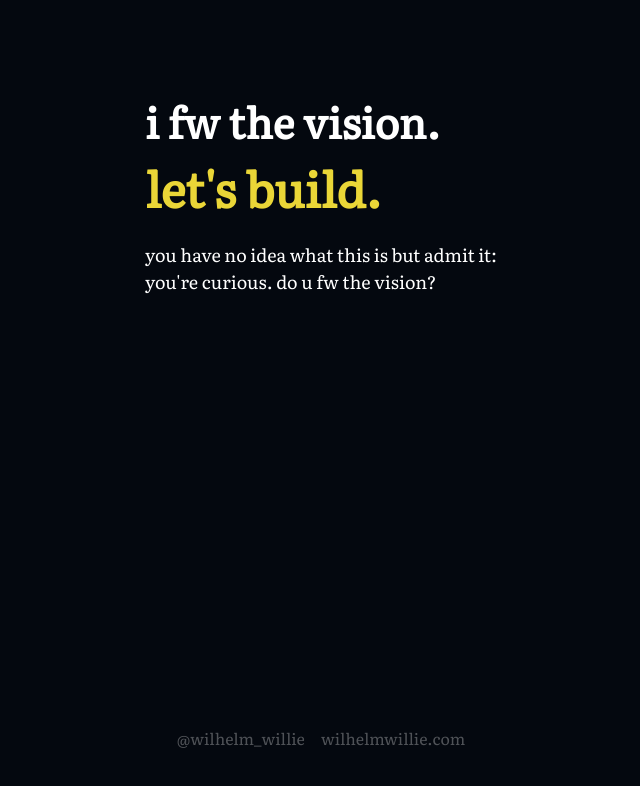
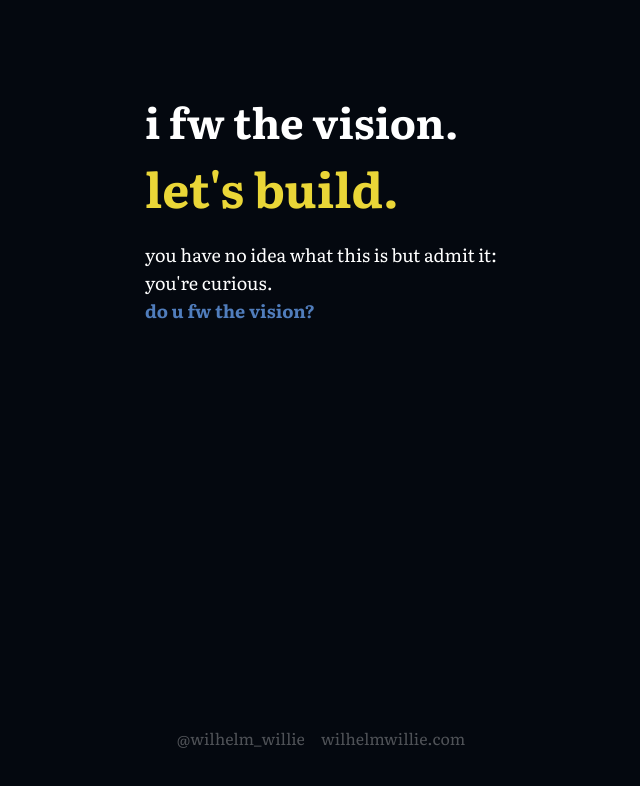
Before and after one commit to WilhelmWillie/ifwthevision.build, a Next.js app: page / in a window 1280 px wide. Shown: the top 786 px of the page, without its empty margins (319-959 px from the left). Built offline with nearby package versions, Linux system fonts and the light colour scheme.

Commit message:
🖨 Typography style adjustments

```diff
--- a/components/Landing.js
+++ b/components/Landing.js
@@ -7,7 +7,9 @@ export default () => (
     <Tease>
       You have no idea what this is but admit it:
       <br />
-      you're curious. Do u fw the vision?
+      you're curious.
+      <br />
+      <Impact>Do u fw the vision?</Impact>
     </Tease>
   </Container>
 );
@@ -41,4 +43,10 @@ const Tease = styled.p`
   color: ${p => p.theme.colors.white};
   font-size: 18px;
   text-transform: lowercase;
+  line-height: 28px;
 `;
+
+const Impact = styled.span`
+  color: ${p => p.theme.colors.blue};
+  font-weight: bold;
+`;
--- a/pages/_document.js
+++ b/pages/_document.js
@@ -33,7 +33,7 @@ export default class MyDocument extends Document {
       <html>
         <Head>
           <link
-            href="https://fonts.googleapis.com/css?family=Literata&display=swap"
+            href="https://fonts.googleapis.com/css?family=Literata:400,700&display=swap"
             rel="stylesheet"
           />
         </Head>
```
